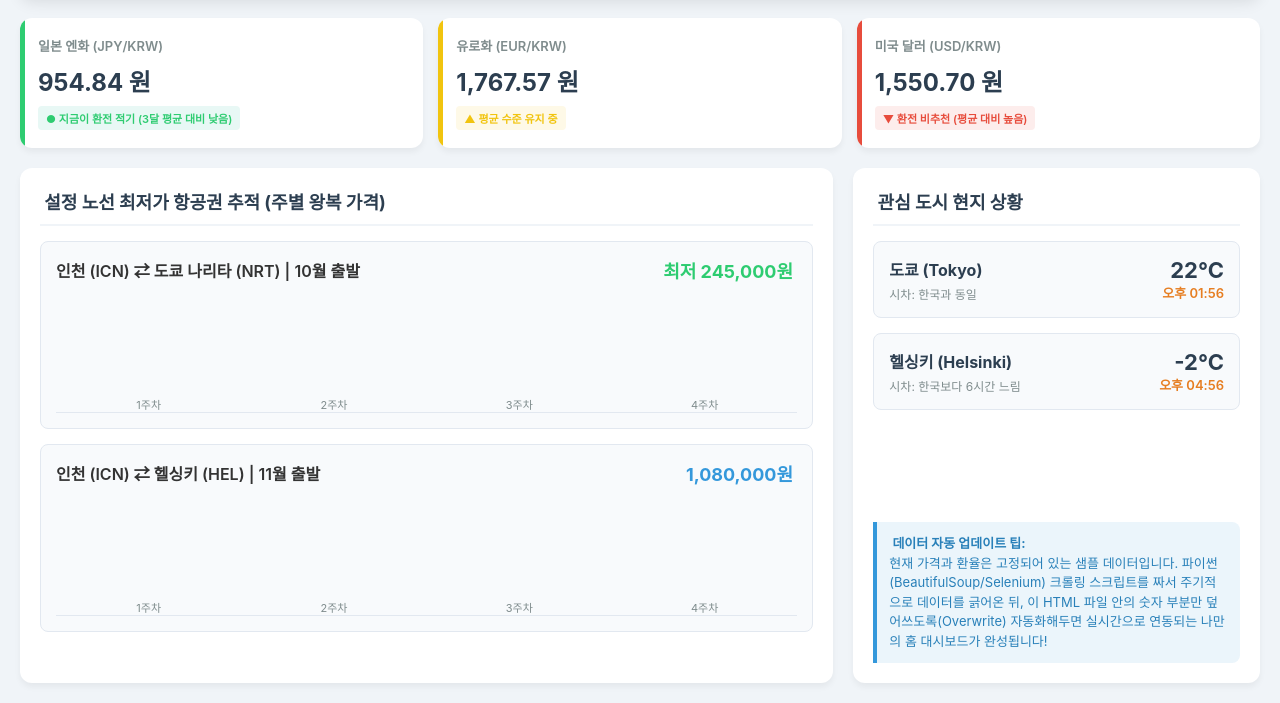
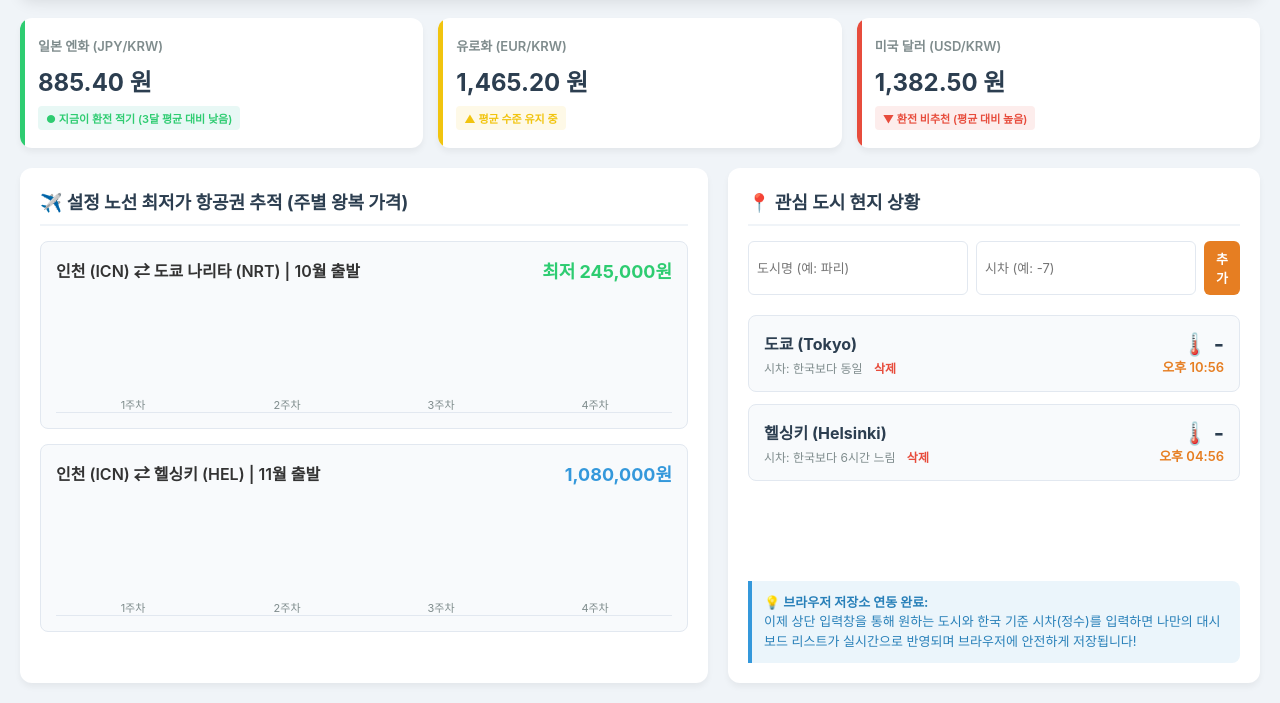
Before and after one commit to traveldeveloper9384/Travel_dashboard, a plain HTML site: page index.html in a window 1280 px wide. Shown: the part 97-800 px from the top of the page. Drawn offline with Linux system fonts and the light colour scheme.

Commit message:
Refactor index.html for improved layout and city management
Updated HTML structure and styles for better layout and functionality. Added city form for dynamic city management.

```diff
--- a/index.html
+++ b/index.html
@@ -1,11 +1,9 @@
 <!DOCTYPE html>
 <html lang="ko">
 <head>
-  <meta charset="utf-8"/>
-  <meta content="width=device-width, initial-scale=1.0" name="viewport"/>
-  <title>
-   프로 역마살러 실시간 여행 대시보드
-  </title>
+<meta charset="UTF-8">
+<meta name="viewport" content="width=device-width, initial-scale=1.0">
+<title>프로 역마살러 실시간 여행 대시보드</title>
 <style>
 * {
 box-sizing: border-box;
@@ -218,6 +216,7 @@ display: flex;
 justify-content: space-between;
 align-items: center;
 border: 1px solid #e2e8f0;
+position: relative;
 }
 
 .weather-info h4 {
@@ -235,6 +234,50 @@ color: #7f8c8d;
 .temp-val { font-size: 22px; font-weight: 700; color: #2c3e50; }
 .time-val { font-size: 13px; color: #e67e22; font-weight: 600; }
 
+/* 도시 추가 폼 스타일 */
+.city-form {
+display: flex;
+gap: 8px;
+margin-bottom: 5px;
+}
+
+.city-form input, .city-form select {
+padding: 8px;
+border: 1px solid #e2e8f0;
+border-radius: 6px;
+font-size: 13px;
+flex: 1;
+}
+
+.city-form button {
+background-color: #e67e22;
+color: white;
+border: none;
+padding: 8px 12px;
+border-radius: 6px;
+font-weight: 600;
+cursor: pointer;
+font-size: 13px;
+}
+
+.city-form button:hover {
+background-color: #d35400;
+}
+
+.delete-btn {
+background: none;
+border: none;
+color: #e74c3c;
+font-size: 12px;
+cursor: pointer;
+margin-left: 8px;
+font-weight: 600;
+}
+
+.delete-btn:hover {
+text-decoration: underline;
+}
+
 .notice-box {
 background-color: #ebf5fb;
 border-left: 4px solid #3498db;
@@ -248,207 +291,179 @@ margin-top: auto;
 </style>
 </head>
 <body>
+
 <header>
-   <h1>
-    &nbsp;프로 역마살러 실시간 여행 대시보드
-   </h1>
-   <div class="update-time" id="live-clock">
-    로딩 중...
-   </div>
+<h1> 🔍 프로 역마살러 실시간 여행 대시보드</h1>
+<div class="update-time" id="live-clock">로딩 중...</div>
 </header>
+
 <div class="exchange-container">
 <div class="exchange-card good">
-    <div class="currency-name">
-     일본 엔화 (JPY/KRW)
+<div class="currency-name">일본 엔화 (JPY/KRW)</div>
+<div class="currency-rate">885.40 원</div>
+<div class="status-badge">● 지금이 환전 적기 (3달 평균 대비 낮음)</div>
 </div>
-    <div class="currency-rate">
-     954.84 원
+<div class="exchange-card warning">
+<div class="currency-name">유로화 (EUR/KRW)</div>
+<div class="currency-rate">1,465.20 원</div>
+<div class="status-badge">▲ 평균 수준 유지 중</div>
 </div>
-    <div class="status-badge">
-     ● 지금이 환전 적기 (3달 평균 대비 낮음)
+<div class="exchange-card danger">
+<div class="currency-name">미국 달러 (USD/KRW)</div>
+<div class="currency-rate">1,382.50 원</div>
+<div class="status-badge">▼ 환전 비추천 (평균 대비 높음)</div>
 </div>
 </div>
-   <div class="exchange-card warning">
-    <div class="currency-name">
-     유로화 (EUR/KRW)
+
+<div class="main-grid">
+
+<div class="dashboard-section">
+<div class="section-title">
+<span>✈️ 설정 노선 최저가 항공권 추적 (주별 왕복 가격)</span>
 </div>
-    <div class="currency-rate">
-     1,767.57 원
+
+<div class="flight-route">
+<div class="route-header">
+<span>인천 (ICN) ⇄ 도쿄 나리타 (NRT) | 10월 출발</span>
+<span class="price-alert">최저 245,000원 </span>
 </div>
-    <div class="status-badge">
-     ▲ 평균 수준 유지 중
+<div class="chart-container">
+<div class="chart-bar-wrapper"><div class="chart-bar" style="height: 80%;" data-price="320,000원"></div><div class="chart-label">1주차</div></div>
+<div class="chart-bar-wrapper"><div class="chart-bar" style="height: 95%;" data-price="380,000원"></div><div class="chart-label">2주차</div></div>
+<div class="chart-bar-wrapper"><div class="chart-bar lowest" style="height: 50%;" data-price="245,000원"></div><div class="chart-label">3주차</div></div>
+<div class="chart-bar-wrapper"><div class="chart-bar" style="height: 70%;" data-price="290,000원"></div><div class="chart-label">4주차</div></div>
 </div>
 </div>
-   <div class="exchange-card danger">
-    <div class="currency-name">
-     미국 달러 (USD/KRW)
+
+<div class="flight-route">
+<div class="route-header">
+<span>인천 (ICN) ⇄ 헬싱키 (HEL) | 11월 출발</span>
+<span class="price-alert" style="color: #3498db;">1,080,000원 </span>
 </div>
-    <div class="currency-rate">
-     1,550.70 원
-    </div>
-    <div class="status-badge">
-     ▼ 환전 비추천 (평균 대비 높음)
+<div class="chart-container">
+<div class="chart-bar-wrapper"><div class="chart-bar lowest" style="height: 65%;" data-price="1,080,000원"></div><div class="chart-label">1주차</div></div>
+<div class="chart-bar-wrapper"><div class="chart-bar" style="height: 85%;" data-price="1,250,000원"></div><div class="chart-label">2주차</div></div>
+<div class="chart-bar-wrapper"><div class="chart-bar" style="height: 90%;" data-price="1,310,000원"></div><div class="chart-label">3주차</div></div>
+<div class="chart-bar-wrapper"><div class="chart-bar" style="height: 75%;" data-price="1,150,000원"></div><div class="chart-label">4주차</div></div>
 </div>
 </div>
 </div>
-  <div class="main-grid">
+
 <div class="dashboard-section">
-    <div class="section-title">
-     <span>
-      &nbsp;설정 노선 최저가 항공권 추적 (주별 왕복 가격)
-     </span>
+<div class="section-title">📍 관심 도시 현지 상황</div>
+
+<div class="city-form">
+<input type="text" id="new-city-name" placeholder="도시명 (예: 파리)">
+<input type="number" id="new-city-offset" placeholder="시차 (예: -7)">
+<button onclick="addCity()">추가</button>
 </div>
-    <div class="flight-route">
-     <div class="route-header">
-      <span>
-       인천 (ICN) &rlarr; 도쿄 나리타 (NRT) | 10월 출발
-      </span>
-      <span class="price-alert">
-       최저 245,000원&nbsp;
-      </span>
+
+<div id="city-list-container" style="display: flex; flex-direction: column; gap: 12px;">
 </div>
-     <div class="chart-container">
-      <div class="chart-bar-wrapper">
-       <div class="chart-bar" data-price="320,000원" style="height: 80%;">
-       </div>
-       <div class="chart-label">
-        1주차
+
+<div class="notice-box">
+<b>💡 브라우저 저장소 연동 완료:</b><br>
+이제 상단 입력창을 통해 원하는 도시와 한국 기준 시차(정수)를 입력하면 나만의 대시보드 리스트가 실시간으로 반영되며 브라우저에 안전하게 저장됩니다!
 </div>
 </div>
-      <div class="chart-bar-wrapper">
-       <div class="chart-bar" data-price="380,000원" style="height: 95%;">
+
 </div>
-       <div class="chart-label">
-        2주차
-       </div>
-      </div>
-      <div class="chart-bar-wrapper">
-       <div class="chart-bar lowest" data-price="245,000원" style="height: 50%;">
-       </div>
-       <div class="chart-label">
-        3주차
-       </div>
-      </div>
-      <div class="chart-bar-wrapper">
-       <div class="chart-bar" data-price="290,000원" style="height: 70%;">
-       </div>
-       <div class="chart-label">
-        4주차
-       </div>
-      </div>
-     </div>
-    </div>
-    <div class="flight-route">
-     <div class="route-header">
-      <span>
-       인천 (ICN) &rlarr; 헬싱키 (HEL) | 11월 출발
-      </span>
-      <span class="price-alert" style="color: #3498db;">
-       1,080,000원&nbsp;
-      </span>
-     </div>
-     <div class="chart-container">
-      <div class="chart-bar-wrapper">
-       <div class="chart-bar lowest" data-price="1,080,000원" style="height: 65%;">
-       </div>
-       <div class="chart-label">
-        1주차
-       </div>
-      </div>
-      <div class="chart-bar-wrapper">
-       <div class="chart-bar" data-price="1,250,000원" style="height: 85%;">
-       </div>
-       <div class="chart-label">
-        2주차
-       </div>
-      </div>
-      <div class="chart-bar-wrapper">
-       <div class="chart-bar" data-price="1,310,000원" style="height: 90%;">
-       </div>
-       <div class="chart-label">
-        3주차
-       </div>
-      </div>
-      <div class="chart-bar-wrapper">
-       <div class="chart-bar" data-price="1,150,000원" style="height: 75%;">
-       </div>
-       <div class="chart-label">
-        4주차
-       </div>
-      </div>
-     </div>
-    </div>
-   </div>
-   <div class="dashboard-section">
-    <div class="section-title">
-     &nbsp;관심 도시 현지 상황
-    </div>
-    <div class="weather-card">
+
+<script>
+// 초기 기본 도시 데이터 세팅 (저장된 데이터가 없을 때 사용)
+const defaultCities = [
+{ id: 1, name: '도쿄 (Tokyo)', offset: 0 },
+{ id: 2, name: '헬싱키 (Helsinki)', offset: -6 }
+];
+
+// 로컬 스토리지에서 도시 목록 가져오기
+let myCities = JSON.parse(localStorage.getItem('travel_cities')) || defaultCities;
+
+// 1. 도시 목록 화면에 그리기 (렌더링)
+function renderCities() {
+const container = document.getElementById('city-list-container');
+container.innerHTML = '';
+
+myCities.forEach(city => {
+const card = document.createElement('div');
+card.className = 'weather-card';
+card.innerHTML = `
 <div class="weather-info">
-      <h4>
-       도쿄 (Tokyo)
-      </h4>
-      <p>
-       시차: 한국과 동일
-      </p>
+<h4>${city.name}</h4>
+<p>시차: 한국보다 ${city.offset === 0 ? '동일' : (city.offset > 0 ? city.offset + '시간 빠름' : Math.abs(city.offset) + '시간 느림')}
+<button class="delete-btn" onclick="deleteCity(${city.id})">삭제</button></p>
 </div>
 <div class="weather-temp">
-      <div class="temp-val">
-       &nbsp;22&deg;C
+<div class="temp-val"> 🌡️ - </div>
+<div class="time-val" id="time-node-${city.id}">오전 00:00</div>
 </div>
-      <div class="time-val" id="tokyo-time">
-       오후 00:00
-      </div>
-     </div>
-    </div>
-    <div class="weather-card">
-     <div class="weather-info">
-      <h4>
-       헬싱키 (Helsinki)
-      </h4>
-      <p>
-       시차: 한국보다 6시간 느림
-      </p>
-     </div>
-     <div class="weather-temp">
-      <div class="temp-val">
-       &nbsp;-2&deg;C
-      </div>
-      <div class="time-val" id="helsinki-time">
-       오전 00:00
-      </div>
-     </div>
-    </div>
-    <div class="notice-box">
-     <b>
-      &nbsp;데이터 자동 업데이트 팁:
-     </b>
-     <br/>
-     현재 가격과 환율은 고정되어 있는 샘플 데이터입니다. 파이썬(BeautifulSoup/Selenium) 크롤링 스크립트를 짜서 주기적으로 데이터를 긁어온 뒤, 이 HTML 파일 안의 숫자 부분만 덮어쓰도록(Overwrite) 자동화해두면 실시간으로 연동되는 나만의 홈 대시보드가 완성됩니다!
-    </div>
-   </div>
-  </div>
-  <script>
-   // 대시보드 시계 및 국가별 실시간 시차 계산 기능
+`;
+container.appendChild(card);
+});
+updateClock(); // 시간 즉시 업데이트
+}
+
+// 2. 도시 추가 기능
+function addCity() {
+const nameInput = document.getElementById('new-city-name');
+const offsetInput = document.getElementById('new-city-offset');
+
+if(!nameInput.value.strip && nameInput.value.trim() === '') {
+alert('도시 이름을 입력해주세요!');
+return;
+}
+if(offsetInput.value === '') {
+alert('시차를 입력해주세요! (한국과 같으면 0, 느리면 -7 등)');
+return;
+}
+
+const newCity = {
+id: Date.now(), // 고유 ID 생성
+name: nameInput.value.trim(),
+offset: parseInt(offsetInput.value)
+};
+
+myCities.push(newCity);
+localStorage.setItem('travel_cities', JSON.stringify(myCities)); // 로컬스토리지 저장
+
+nameInput.value = '';
+offsetInput.value = '';
+renderCities();
+}
+
+// 3. 도시 삭제 기능
+function deleteCity(id) {
+myCities = myCities.filter(city => city.id !== id);
+localStorage.setItem('travel_cities', JSON.stringify(myCities));
+renderCities();
+}
+
+// 4. 시계 및 국가별 시간 계산 기능
 function updateClock() {
 const now = new Date();
 
 // 상단 한국 시간 출력
 const krTime = now.toLocaleTimeString('ko-KR', { hour: '2-digit', minute: '2-digit', second: '2-digit' });
-document.getElementById('live-clock').innerText = '대시보드 일시: ' + now.toLocaleDateString('ko-KR') + ' ' + krTime;
-
-// 도쿄 시간 (한국과 시차 없음)
-document.getElementById('tokyo-time').innerText = now.toLocaleTimeString('ko-KR', { hour: '2-digit', minute: '2-digit' });
-
-// 헬싱키 시간 (한국 기준 서머타임 미적용 시 7시간, 적용 시 6시간 느림 - 여기선 6시간 기준 계산)
-const helsinkiOffset = -6;
-const utc = now.getTime() + (now.getTimezoneOffset() * 60000);
-const helsinkiDate = new Date(utc + (3600000 * 9) + (3600000 * helsinkiOffset));
-document.getElementById('helsinki-time').innerText = helsinkiDate.toLocaleTimeString('ko-KR', { hour: '2-digit', minute: '2-digit' });
+const clockEl = document.getElementById('live-clock');
+if(clockEl) {
+clockEl.innerText = '대시보드 일시: ' + now.toLocaleDateString('ko-KR') + ' ' + krTime;
 }
 
+// 각 도시별 실시간 시간 계산
+myCities.forEach(city => {
+const timeNode = document.getElementById(`time-node-${city.id}`);
+if (timeNode) {
+const utc = now.getTime() + (now.getTimezoneOffset() * 60000);
+const krOffset = 9 * 3600000; // 한국 시간은 UTC+9
+const cityTime = new Date(utc + krOffset + (city.offset * 3600000));
+timeNode.innerText = cityTime.toLocaleTimeString('ko-KR', { hour: '2-digit', minute: '2-digit' });
+}
+});
+}
+
+// 초기 구동
+renderCities();
 setInterval(updateClock, 1000);
-updateClock(); // 초기 실행
 </script>
 </body>
 </html>
```
Lines whose indentation alone changed are shown as unchanged.
